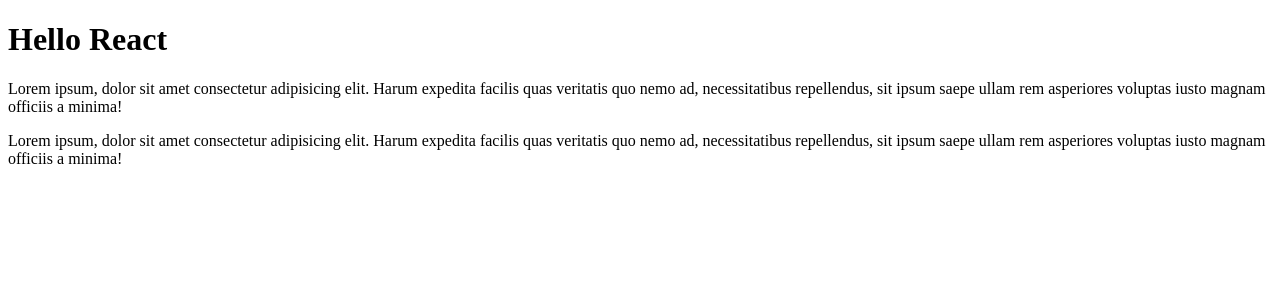
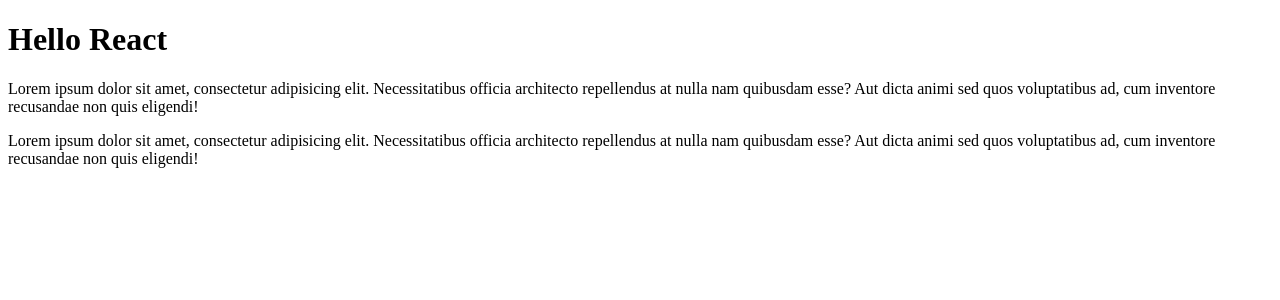
Before and after one commit to max-anikin/react-26-09, a React (Create React App) app: page / in a window 1280 px wide. Shown: the top 300 px of the page. Built offline with nearby package versions, Linux system fonts and the light colour scheme.

Commit message:
add React.Fragment

```diff
--- a/src/index.tsx
+++ b/src/index.tsx
@@ -1,29 +1,56 @@
 import React from 'react'
 import ReactDOM from 'react-dom/client'
 
+// const App = () => {
+//     return (
+//         <div>
+//             <h1>Hello React</h1>
+//             <p>
+//                 Lorem ipsum, dolor sit amet consectetur adipisicing elit. Harum
+//                 expedita facilis quas veritatis quo nemo ad, necessitatibus
+//                 repellendus, sit ipsum saepe ullam rem asperiores voluptas iusto
+//                 magnam officiis a minima!
+//             </p>
+// ;<p>
+//     Lorem ipsum, dolor sit amet consectetur adipisicing elit. Harum expedita
+//     facilis quas veritatis quo nemo ad, necessitatibus repellendus, sit ipsum
+//     saepe ullam rem asperiores voluptas iusto magnam officiis a minima!
+// </p>
+//         </div>
+//     )
+// }
+
+const Title = () => {
+    return <h1>Hello React</h1>
+}
+
+const Content = () => {
+    return (
+        <React.Fragment>
+            <p>
+                Lorem ipsum dolor sit amet, consectetur adipisicing elit.
+                Necessitatibus officia architecto repellendus at nulla nam
+                quibusdam esse? Aut dicta animi sed quos voluptatibus ad, cum
+                inventore recusandae non quis eligendi!
+            </p>
+            <p>
+                Lorem ipsum dolor sit amet, consectetur adipisicing elit.
+                Necessitatibus officia architecto repellendus at nulla nam
+                quibusdam esse? Aut dicta animi sed quos voluptatibus ad, cum
+                inventore recusandae non quis eligendi!
+            </p>
+        </React.Fragment>
+    )
+}
+
 const App = () => {
     return (
-        <div>
-            <h1>Hello React</h1>
-            <p>
-                Lorem ipsum, dolor sit amet consectetur adipisicing elit. Harum
-                expedita facilis quas veritatis quo nemo ad, necessitatibus
-                repellendus, sit ipsum saepe ullam rem asperiores voluptas iusto
-                magnam officiis a minima!
-            </p>
-            <p>
-                Lorem ipsum, dolor sit amet consectetur adipisicing elit. Harum
-                expedita facilis quas veritatis quo nemo ad, necessitatibus
-                repellendus, sit ipsum saepe ullam rem asperiores voluptas iusto
-                magnam officiis a minima!
-            </p>
-        </div>
+        <>
+            <Title />
+            <Content />
+        </>
     )
 }
 
 const root = ReactDOM.createRoot(document.getElementById('root') as HTMLElement)
-root.render(
-    <React.StrictMode>
-        <App />
-    </React.StrictMode>
-)
+root.render(<React.StrictMode>{<App />}</React.StrictMode>)
```
